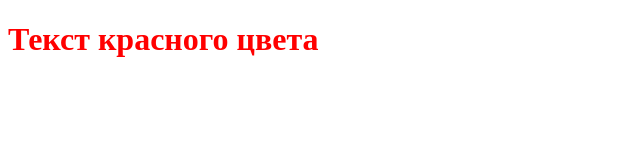
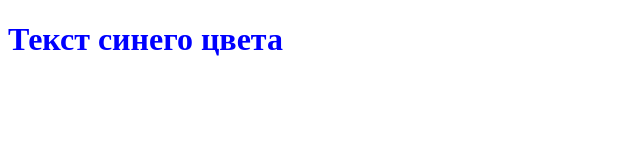
Before and after one commit to IgorAleks88/test, a website built with webpack: page src/template.html in a window 1280 px wide. Shown: the whole page, without its empty margins (0-640 px from the left). Built offline with nearby package versions, Linux system fonts and the light colour scheme.

Commit message:
change text color to blue

```diff
--- a/src/index.js
+++ b/src/index.js
@@ -1,5 +1,5 @@
 import './main.scss';
 
 const header = document.createElement('h1');
-header.textContent = 'Текст красного цвета';
+header.textContent = 'Текст синего цвета';
 document.body.appendChild(header);
--- a/src/main.scss
+++ b/src/main.scss
@@ -1,4 +1,4 @@
 h1 {
     font-size: 32px;
-    color: red;
+    color: blue;
 }
```
